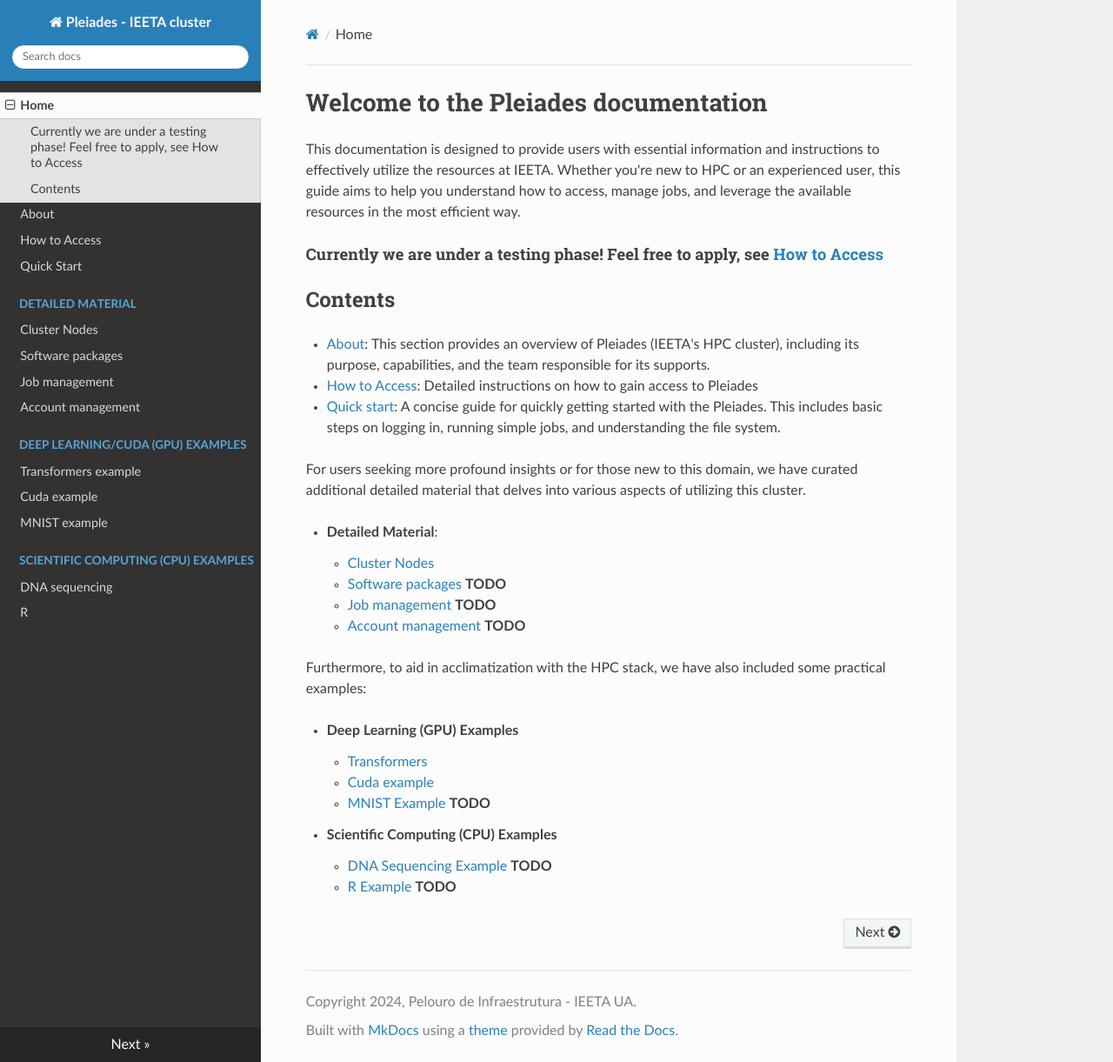
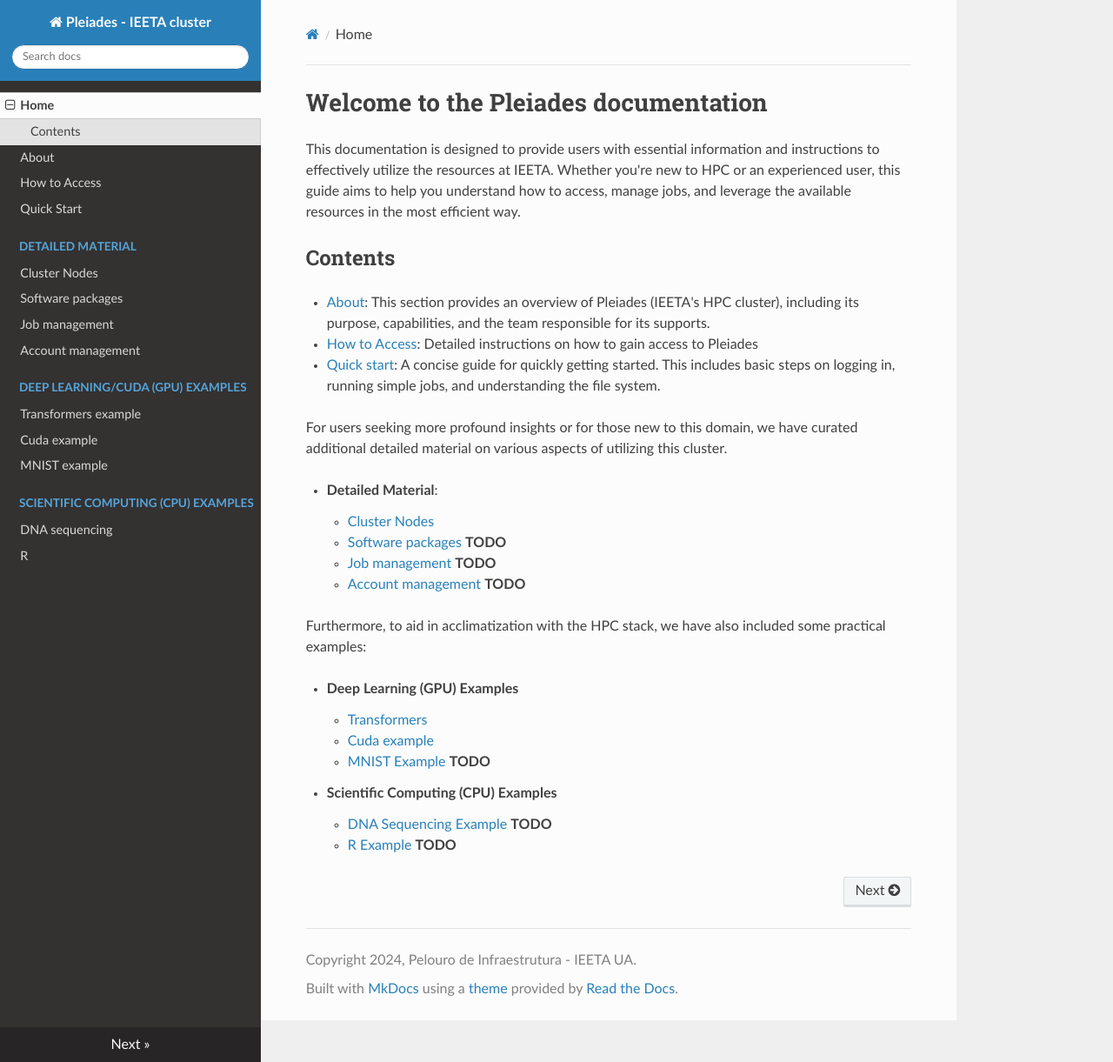
Before and after one commit to ieeta-pt/HPC-guides, an MkDocs documentation site: the page built from docs/index.md, in a window 1280 px wide and 1221 px high. Shown: the whole window at 87% size. Built offline with MkDocs 1.6.1, drawn with Linux system fonts in a browser that asks for light colours; nearby versions of some CDN libraries.

Commit message:
Update documentation for clarity and remove notice
Removed testing phase notice and refined content for clarity.

```diff
--- a/docs/index.md
+++ b/docs/index.md
@@ -1,16 +1,14 @@
 # Welcome to the Pleiades documentation
 
 This documentation is designed to provide users with essential information and instructions to effectively utilize the resources at IEETA. Whether you're new to HPC or an experienced user, this guide aims to help you understand how to access, manage jobs, and leverage the available resources in the most efficient way.
-
-#### Currently we are under a testing phase! Feel free to apply, see [How to Access](how_to_access.md)
 
 ## Contents
 
 * [About](about.md): This section provides an overview of Pleiades (IEETA's HPC cluster), including its purpose, capabilities, and the team responsible for its supports.
 * [How to Access](how_to_access.md): Detailed instructions on how to gain access to Pleiades
-* [Quick start](quick_start.md): A concise guide for quickly getting started with the Pleiades. This includes basic steps on logging in, running simple jobs, and understanding the file system.
+* [Quick start](quick_start.md): A concise guide for quickly getting started. This includes basic steps on logging in, running simple jobs, and understanding the file system.
 
-For users seeking more profound insights or for those new to this domain, we have curated additional detailed material that delves into various aspects of utilizing this cluster.
+For users seeking more profound insights or for those new to this domain, we have curated additional detailed material on various aspects of utilizing this cluster.
 
 * **Detailed Material**:
     - [Cluster Nodes](detail_material/nodes.md)
```
